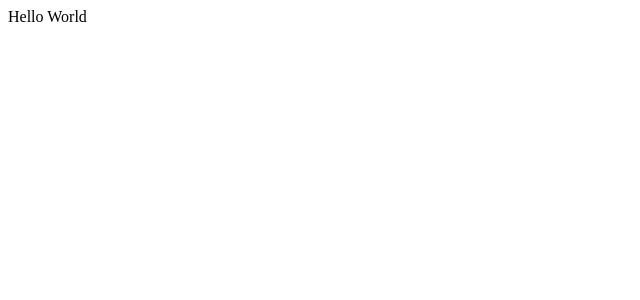
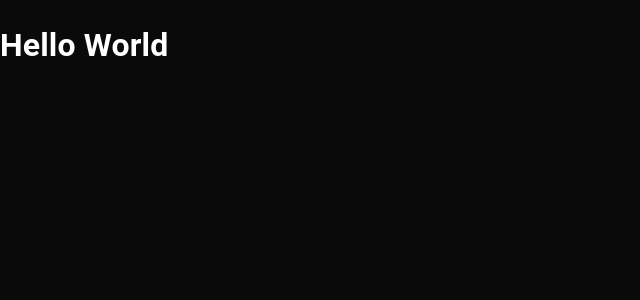
Before and after one commit to ebdonato/ts-course-frontend, a React (Vite) app: page / in a window 1280 px wide. Shown: the top 300 px of the page, without its empty margins (0-640 px from the left). Built offline with nearby package versions, Linux system fonts and the light colour scheme.

Commit message:
add custom theme

```diff
--- a/package.json
+++ b/package.json
@@ -11,6 +11,9 @@
         "format": "prettier --write \"**/*.{ts,tsx,js,jsx,css,html,md,json}\" --ignore-path .gitignore"
     },
     "dependencies": {
+        "@emotion/react": "^11.10.5",
+        "@emotion/styled": "^11.10.5",
+        "@mui/material": "^5.11.4",
         "react": "^18.2.0",
         "react-dom": "^18.2.0"
     },
--- a/src/App.tsx
+++ b/src/App.tsx
@@ -1,7 +1,7 @@
 import { FC, ReactElement } from "react"
 
 const App: FC = (): ReactElement => {
-    return <div className="App">Hello World</div>
+    return <h1>Hello World</h1>
 }
 
 export default App
--- a/src/main.tsx
+++ b/src/main.tsx
@@ -2,8 +2,14 @@
 import ReactDOM from "react-dom/client"
 import App from "./App"
 
+import { ThemeProvider, CssBaseline } from "@mui/material"
+import { customTheme } from "./themes/customTheme"
+
 ReactDOM.createRoot(document.getElementById("root") as HTMLElement).render(
     <React.StrictMode>
-        <App />
+        <ThemeProvider theme={customTheme}>
+            <CssBaseline />
+            <App />
+        </ThemeProvider>
     </React.StrictMode>,
 )
--- /dev/null
+++ b/src/themes/customTheme.ts
@@ -0,0 +1,16 @@
+import { createTheme, ThemeOptions } from "@mui/material"
+
+export const customTheme: ThemeOptions = createTheme({
+    palette: {
+        mode: "dark",
+        primary: {
+            light: "rgba(168,85,247,.80)",
+            main: "rgba(168,85,247,.65)",
+            dark: "rgba(168,85,247,.28)",
+        },
+        background: {
+            paper: "#151515",
+            default: "rgba(0,0,0,.96)",
+        },
+    },
+})
--- a/tsconfig.json
+++ b/tsconfig.json
@@ -14,7 +14,10 @@
         "resolveJsonModule": true,
         "isolatedModules": true,
         "noEmit": true,
-        "jsx": "react-jsx"
+        "jsx": "react-jsx",
+        "noImplicitAny": true,
+        "noImplicitThis": true,
+        "strictNullChecks": true
     },
     "include": ["src"],
     "references": [{ "path": "./tsconfig.node.json" }]
```
Also changed, not shown: 2 other files (tests, documents, lock files or other folders).
